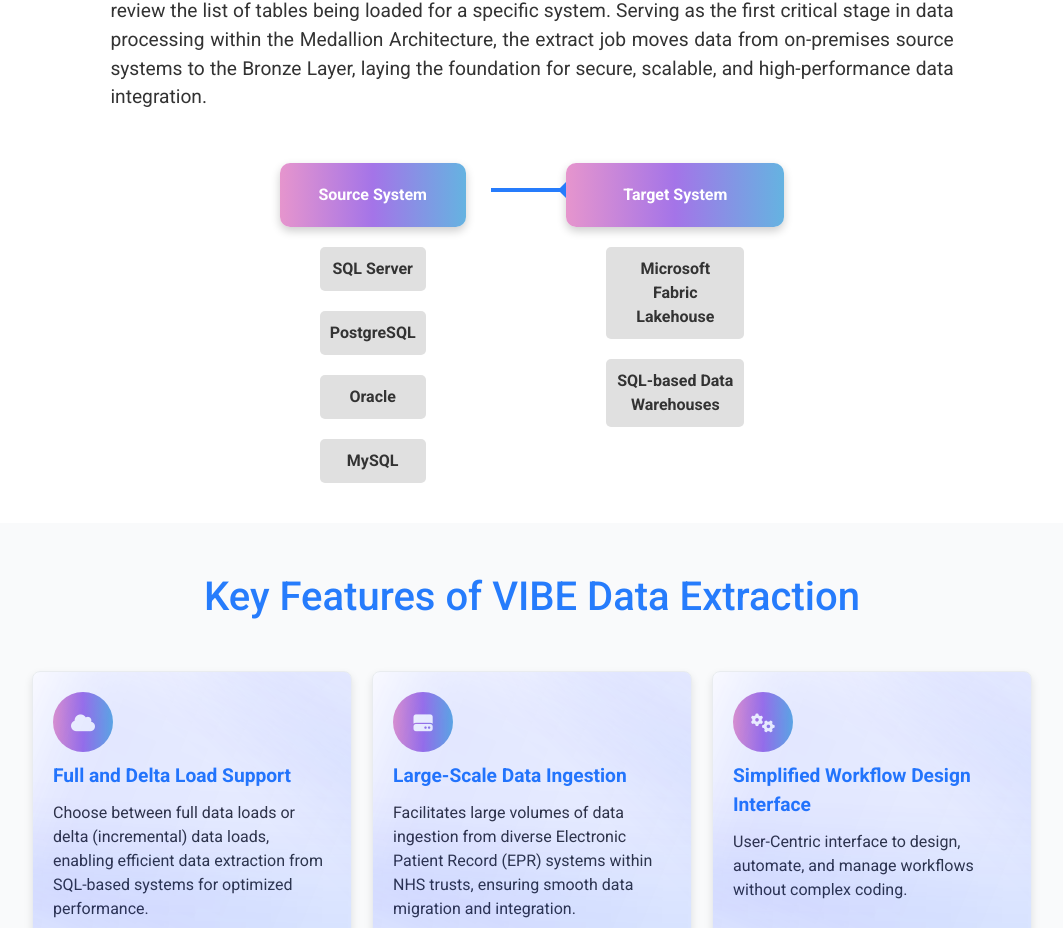
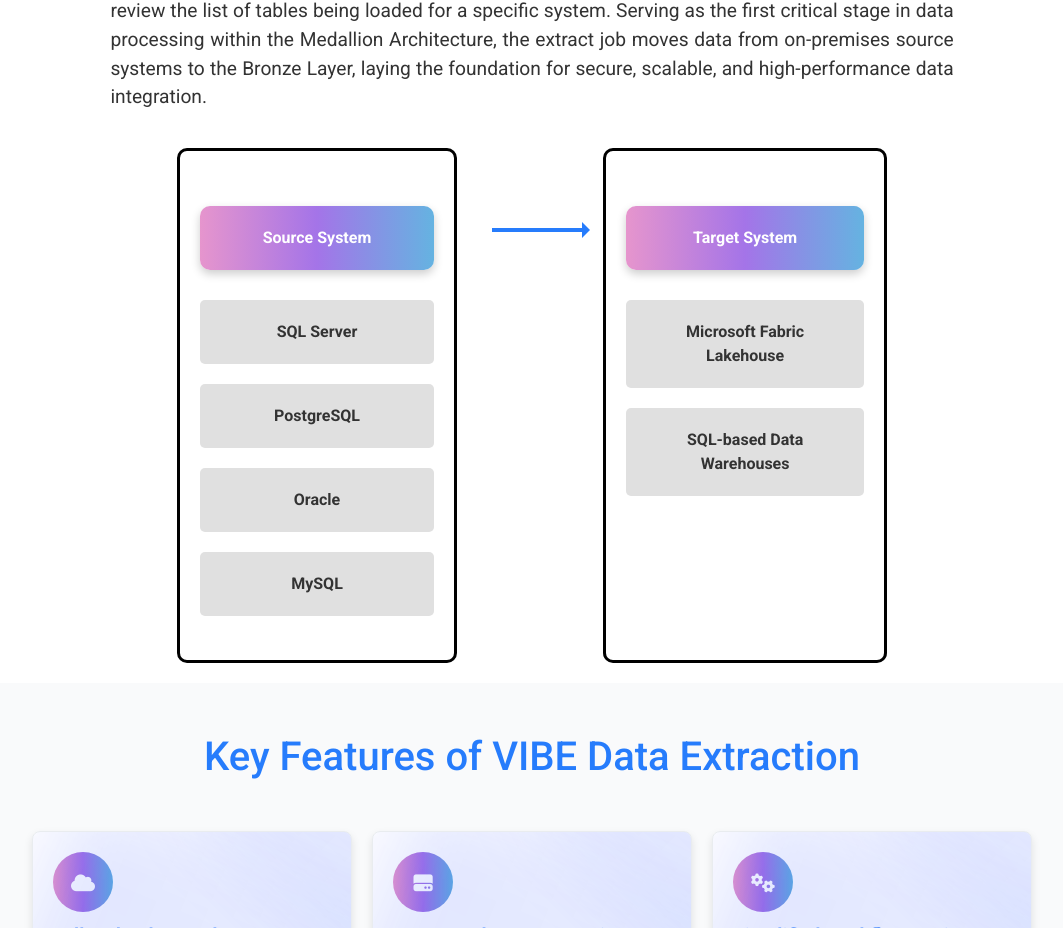
Before and after one commit to namdevroshan/Vibe.webpage, a website: page Extraction.html in a window 1280 px wide. Shown: the part 1094-2022 px from the top of the page, without its empty margins (108-1171 px from the left). Drawn offline with nearby package versions, Linux system fonts and the light colour scheme.

```diff
--- a/Extraction.html
+++ b/Extraction.html
@@ -2119,30 +2119,37 @@
     This Module delivers deep insights into jobs and workflows, with a specific emphasis on the extract job. You can inquire about any aspect of the extract workflow, including its current job status, the count of tables successfully loaded, and the number of tables still awaiting loading. The Extract Job section also provides information about the source system and details of jobs, allowing you to review the list of tables being loaded for a specific system. Serving as the first critical stage in data processing within the Medallion Architecture, the extract job moves data from on-premises source systems to the Bronze Layer, laying the foundation for secure, scalable, and high-performance data integration.
 
      </p>
-     <div class="containers">
+     <div class="containers" style="margin-top: 20px;">
         <div style="display: flex;padding-left: 30%;
     padding-right: 30%; ">
         <div class="column">
+            <div class="card" style="min-width: 280px; padding: 20px; min-height: 515px;">
+            <!-- <div style="border: #000; border-radius:4%;"> -->
             <div class="box">Source System</div>
-            <div class="list-container">
+            <div class="list-container" style="margin-left: -20px;margin-right: -20px;">
                 <ul>
-                    <li>SQL Server</li>
-                    <li>PostgreSQL</li>
-                    <li>Oracle</li>
-                    <li>MySQL</li>
+                    <li style="width: 100%;">SQL Server</li>
+                    <li style="width: 100%;">PostgreSQL</li>
+                    <li style="width: 100%;">Oracle</li>
+                    <li style="width: 100%;">MySQL</li>
                 </ul>
             </div>
         </div>
+
+        </div>
         <div class="arrow"></div>
         <div class="column">
+            <div class="card" style="min-width: 280px;padding: 20px;min-height: 515px;">
+
             <div class="box">Target System</div>
-            <div class="list-container">
+            <div class="list-container" style="margin-left: -20px;margin-right: -20px;">
                 <ul>
-                    <li>Microsoft Fabric Lakehouse </li>
-                    <li>SQL-based Data Warehouses </li>
+                    <li style="width: 100%;">Microsoft Fabric Lakehouse </li>
+                    <li style="width: 100%;">SQL-based Data Warehouses </li>
 
                 </ul>
             </div>
+        </div>
         </div>
     </div>
   </div>
--- a/style.css
+++ b/style.css
@@ -1583,7 +1583,8 @@
     /* top: 80px; */
 }
 .box {
-    padding: 20px 30px;
+    width: 100%;
+    padding: 20px ;
     background: linear-gradient(90deg, #E695CD, #A474E8, #65B3E1);
     border-radius: 10px;
     font-weight: bold;
@@ -1593,6 +1594,7 @@
     transition: transform 0.3s ease-in-out;
     margin-top: 35px;
 }
+
 .box:hover {
     transform: scale(1.1);
 }
@@ -1602,36 +1604,52 @@
     height: 4px;
     background-color: #267CFC;
     position: relative;
-    margin: 60px 15px;
+    margin: 80px 25px;
     animation: slide 1s infinite alternate;
 }
+
+/* Right-Side Arrow */
 .arrow::after {
     content: '';
     position: absolute;
-    right: -5px;
+    right: -10px; /* Adjusted to position the arrowhead correctly */
     top: -6px;
     border-width: 8px;
     border-style: solid;
     border-color: transparent transparent transparent #267CFC;
-    transform: rotate(180deg);
+    transform: rotate(0deg); /* Removes the rotation so it points to the right */
+}
+.card{
+    min-width: 280px;
+    min-height: 515px;
+    padding: 20px;
+    border:3px solid #000;
+    border-radius: 10px;
 }
 .list-container {
     margin-top: 10px;
     text-align: center;
 }
 .list-container ul {
+    /* padding-left: -20px; */
     list-style: none;
     padding: 0;
     margin: 20px;
+    /* padding-left: 20px;
+    padding-right: 20px; */
 }
 .list-container ul li {
+
+   /* margin-left: -20px; */
     font-size: 16px;
     font-weight: bold;
     color: #333;
     background: #e0e0e0;
-    padding: 10px;
-    margin: 20px;
-    margin-top: 5px;
+    padding: 20px;
+    /* padding-left: 70px;
+    padding-right: 70px; */
+    /* margin: 20px; */
+    margin-top: 20px;
     border-radius: 5px;
 }
 @keyframes slide {
```
Also changed, not shown: Workflow.html (+1 -1 lines), index.html (+1 -1 lines).
